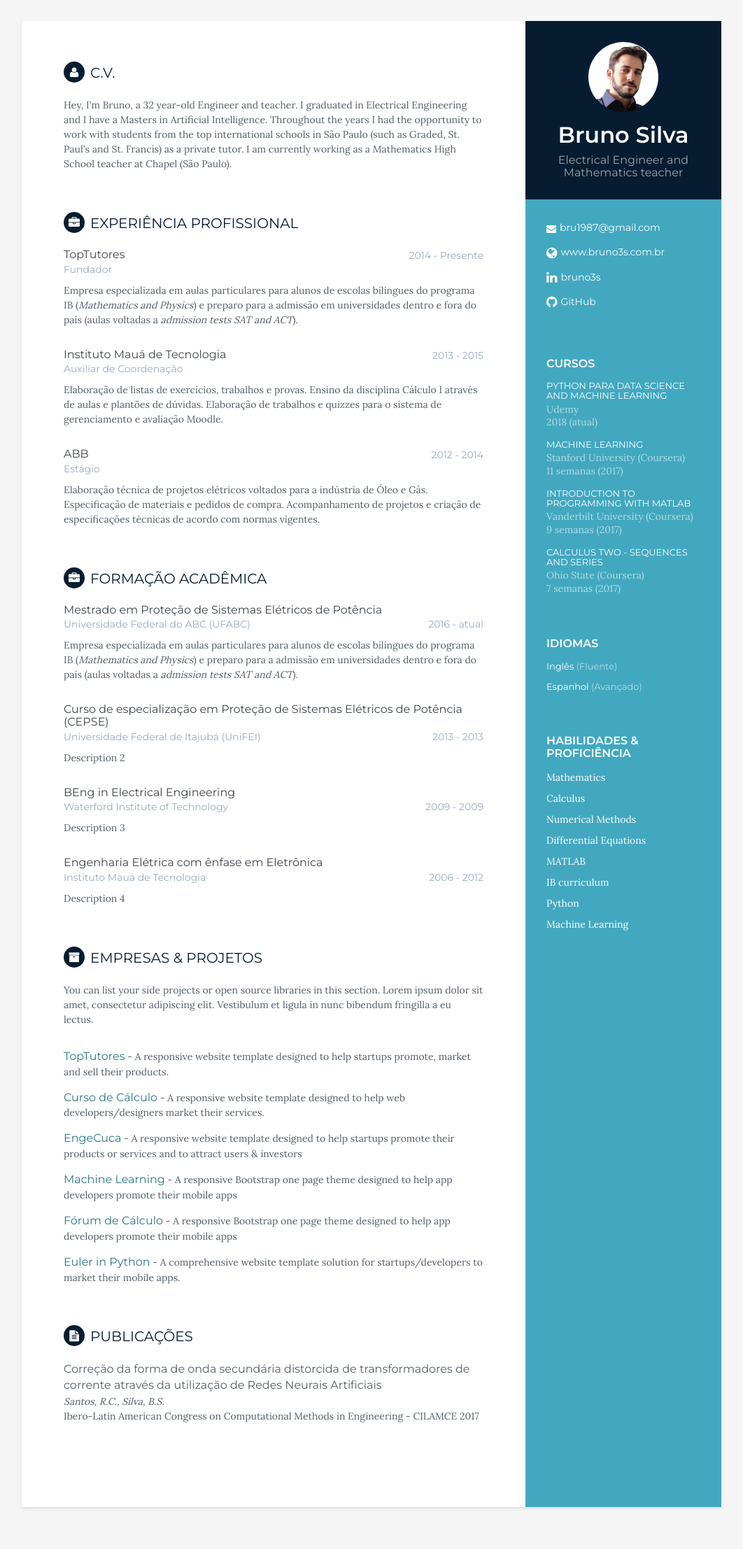
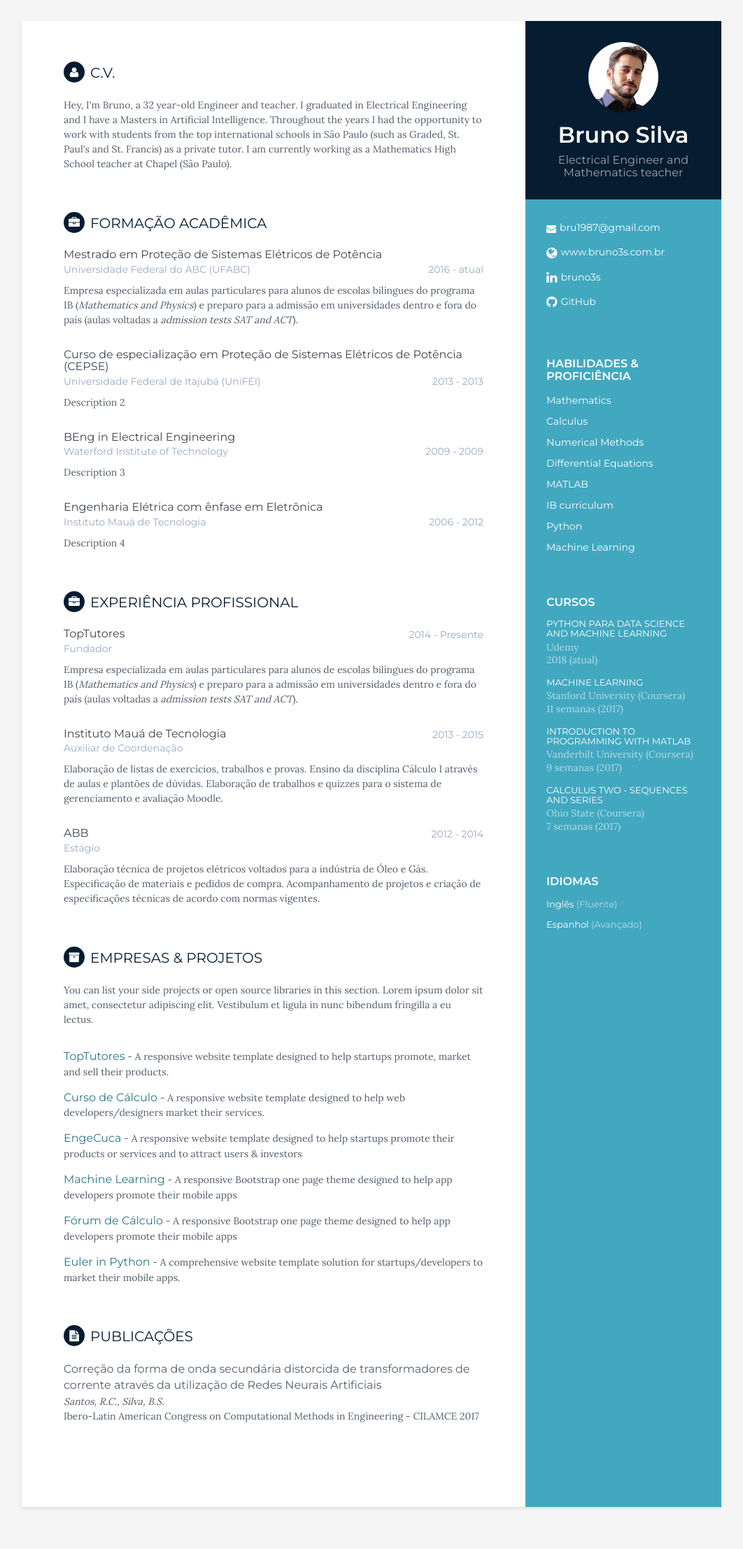
Before and after one commit to bru1987/bru1987.github.io, a Jekyll site: the page built from cv.html, in a window 1280 px wide. Shown: the whole page at 70% size, without its empty margins (109-1171 px from the left). Built offline with Jekyll 4.4.1, drawn with Linux system fonts in a browser that asks for light colours.

Commit message:
update the section order

```diff
--- a/_includes/sidebar.html
+++ b/_includes/sidebar.html
@@ -46,11 +46,11 @@
    </div><!--//contact-container-->
 
 
+  {% include skills.html %}
   {% if site.education_in_main == null or site.education_in_main == false %}
     {% include education.html %}
   {% endif %}
   {% include language.html %}
-  {% include skills.html %}
 
   <!-- NOT NEEDED -->
   {% comment %}
--- a/assets/css/styles.css
+++ b/assets/css/styles.css
@@ -346,7 +346,7 @@ h2.section-title, h2.container-block-title, .meta, h1.name, h3.tagline {
 }
 
 .education-container .item h4, .languages-container li, .project-title a,
-.publication-title, h3.level-title, .contact-container {
+.publication-title, h3.level-title, .contact-container, .list-unstyled.interests-list {
   font-family: Montserrat;
 }
 .sidebar-wrapper .item h4 {
--- a/cv.html
+++ b/cv.html
@@ -6,9 +6,9 @@ permalink: cv/
 
 {% include career-profile.html %}
 
+{% include academic.html %}
+
 {% include experience.html %}
-
-{% include academic.html %}
 
 {% include projects.html %}
 
```
